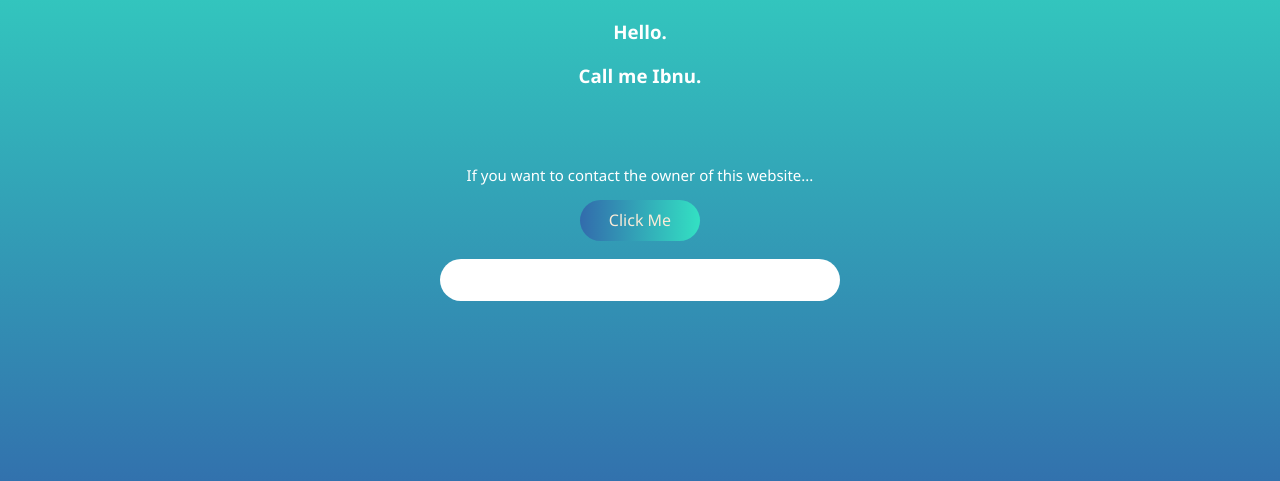
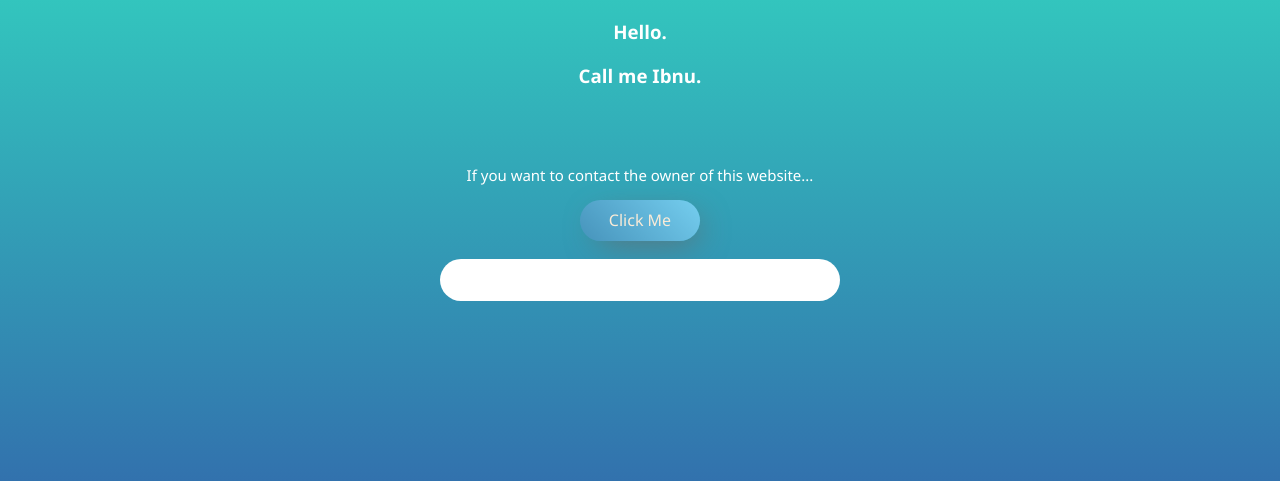
Before and after one commit to ibnuprtma/Ibnuprtma.github.io, a PHP site: page / in a window 1280 px wide. Shown: the part 161-642 px from the top of the page. Run offline with PHP 8.4, Linux system fonts and the light colour scheme.

Commit message:
btn style

```diff
--- a/style.css
+++ b/style.css
@@ -24,17 +24,20 @@ h3{
 .btn{
     width: 100px;
     height: 21px;
-    /* Permalink - use to edit and share this gradient: http://colorzilla.com/gradient-editor/#326bac+0,33e1c3+100 */
-    background: #326bac; /* Old browsers */
-    background: -moz-linear-gradient(left, #326bac 0%, #33e1c3 100%); /* FF3.6-15 */
-    background: -webkit-linear-gradient(left, #326bac 0%,#33e1c3 100%); /* Chrome10-25,Safari5.1-6 */
-    background: linear-gradient(to right, #326bac 0%,#33e1c3 100%); /* W3C, IE10+, FF16+, Chrome26+, Opera12+, Safari7+ */
-    filter: progid:DXImageTransform.Microsoft.gradient( startColorstr='#326bac', endColorstr='#33e1c3',GradientType=1 ); /* IE6-9 */
+    /* Permalink - use to edit and share this gradient: http://colorzilla.com/gradient-editor/#4693bb+0,75ceef+100 */
+    background: rgb(70,147,187); /* Old browsers */
+    background: -moz-linear-gradient(45deg, rgba(70,147,187,1) 0%, rgba(117,206,239,1) 100%); /* FF3.6-15 */
+    background: -webkit-linear-gradient(45deg, rgba(70,147,187,1) 0%,rgba(117,206,239,1) 100%); /* Chrome10-25,Safari5.1-6 */
+    background: linear-gradient(45deg, rgba(70,147,187,1) 0%,rgba(117,206,239,1) 100%); /* W3C, IE10+, FF16+, Chrome26+, Opera12+, Safari7+ */
+    filter: progid:DXImageTransform.Microsoft.gradient( startColorstr='#4693bb', endColorstr='#75ceef',GradientType=1 ); /* IE6-9 fallback on horizontal gradient */
     text-align: center;
     margin: auto;
     padding: 10px;
     border-radius: 60px;
     line-height: 21px;
+    -webkit-box-shadow: 7px 9px 32px -10px rgba(105,102,105,1);
+    -moz-box-shadow: 7px 9px 32px -10px rgba(105,102,105,1);
+    box-shadow: 7px 9px 32px -10px rgba(105,102,105,1);
 }
 
 p{
```
